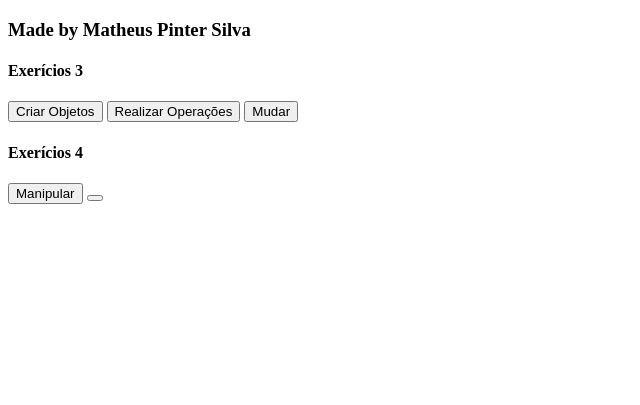
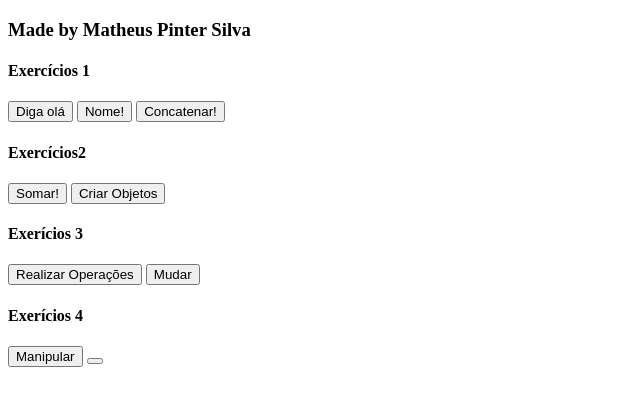
Before and after one commit to MatheussPS/Ex-JS-Treino, a plain HTML site: page index.html in a window 1280 px wide. Shown: the part 61-466 px from the top of the page, without its empty margins (0-640 px from the left). Drawn offline with Linux system fonts and the light colour scheme.

Commit message:
feat:Adicionei todos os exercícios

```diff
--- a/index.html
+++ b/index.html
@@ -3,16 +3,20 @@
 <head>
     <meta charset="UTF-8">
     <title>ExsPW</title>
-    <script src="script.js"></script>
+    <script src="js/script.js"></script>
 </head>
 <body>
     <h1>Exercícios Treino</h1>
     <h3>Made by Matheus Pinter Silva</h3>
-    <h4>Exerícios 3</h4>
+    <h4>Exercícios 1</h4>
+    <button onclick="olaMundo()">Diga olá</button>
+    <button onclick="mostraNome()">Nome!</button>
+    <button onclick="concatenaPalavras()">Concatenar!</button>
+    <h4>Exercícios2</h4>
+    <button onclick="somaNumeros()">Somar!</button>
     <!-- <button onclick="somar(n1, n2)">Somar</button> -->
     <button onclick="criarObjetos()">Criar Objetos</button>
-
-
+    <h4>Exerícios 3</h4>
     <button onclick="calcular()">Realizar Operações</button>
     <button onclick="mudarConstante()">Mudar</button>
     <br>
--- a/script.js
+++ b/js/script.js
@@ -4,6 +4,29 @@
 // function somar(n1, n2){
 //     console.log(n1+n2)
 // }
+
+function olaMundo(){
+    alert("Olá Mundo")
+}
+
+function mostraNome(){
+    let nameuser = prompt("Digite seu nome!")
+    console.log(nameuser)
+}
+
+function concatenaPalavras(){
+    let fstword = prompt("Digite o primeiro numero")
+    let secword = prompt("Digite o segundo numero")
+    let concatenacao = fstword + secword
+    console.log(concatenacao)
+}
+
+function somaNumeros(){
+    let n1 = Number(prompt("Digite a primeira palavra"))
+    let n2 = Number(prompt("Digite a segunda palavra"))
+    let soma = n1 + n2
+    console.log(soma)
+}
 
 function criarObjetos(){
     let name = String(prompt("Digite seu nome"))
@@ -13,7 +36,7 @@ function criarObjetos(){
     const object = {
         nome: name,
         idade:old,
-        time_do_oração:team
+        time_do_coração:team
     }
 
     console.log(object)
```
